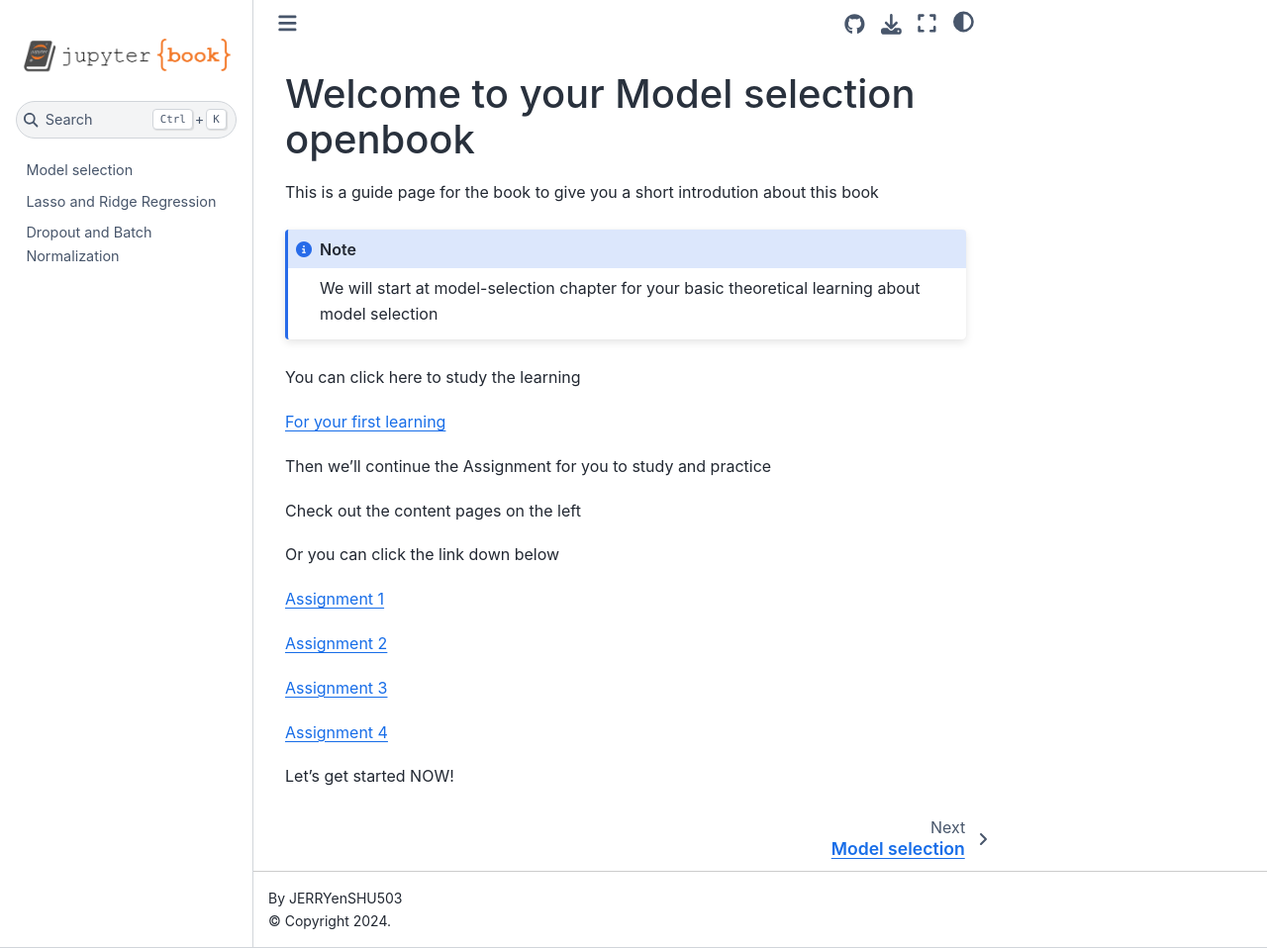
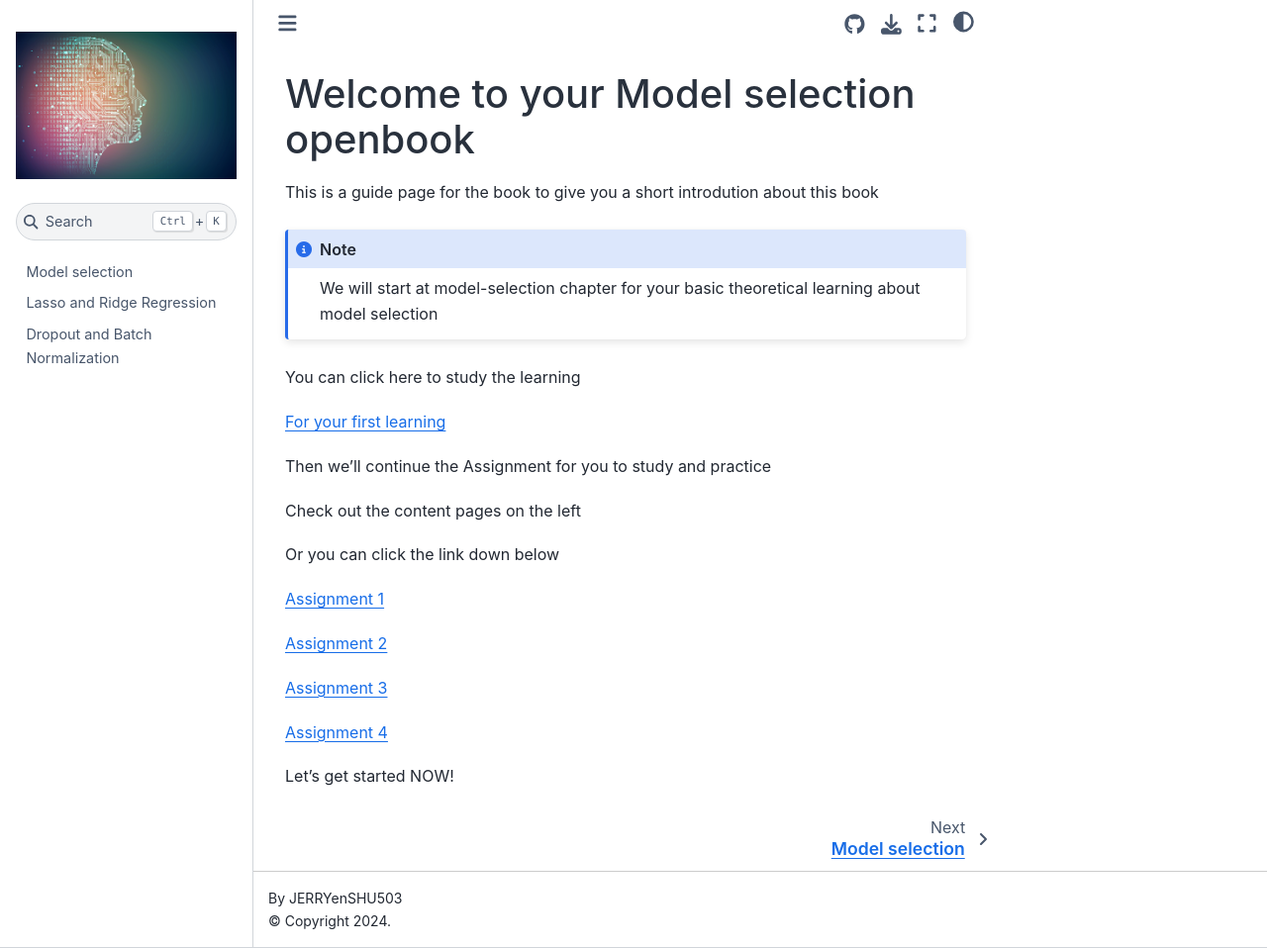
Before and after one commit to JERRYenSHU503/An-Openbook-for-model-selection, a Jupyter Book: the page built from index.md, in a window 1280 px wide and 958 px high. Shown: the whole window at 99% size. Built offline with Jupyter Book 1.0.4 settings and Sphinx 7.4.7 and the Sphinx Book theme 1.1.4, drawn with Linux system fonts in a browser that asks for light colours; pages that are not in the unit, such as notebooks, are missing from menus.

Commit message:
Initial commit

```diff
--- a/_config.yml
+++ b/_config.yml
@@ -8,7 +8,7 @@
 title: Model Selection # The title of the book. Will be placed in the left navbar.
 author: JERRYenSHU503 # The author of the book
 copyright: "2024" # Copyright year to be placed in the footer
-logo: logo.png # A path to the book logo
+logo: logo.jpg # A path to the book logo
 # Patterns to skip when building the book. Can be glob-style (e.g. "*skip.ipynb")
 exclude_patterns: [_build, Thumbs.db, .DS_Store, "**.ipynb_checkpoints"]
 # Auto-exclude files not in the toc
```
Also changed, not shown: logo.jpg (added).
